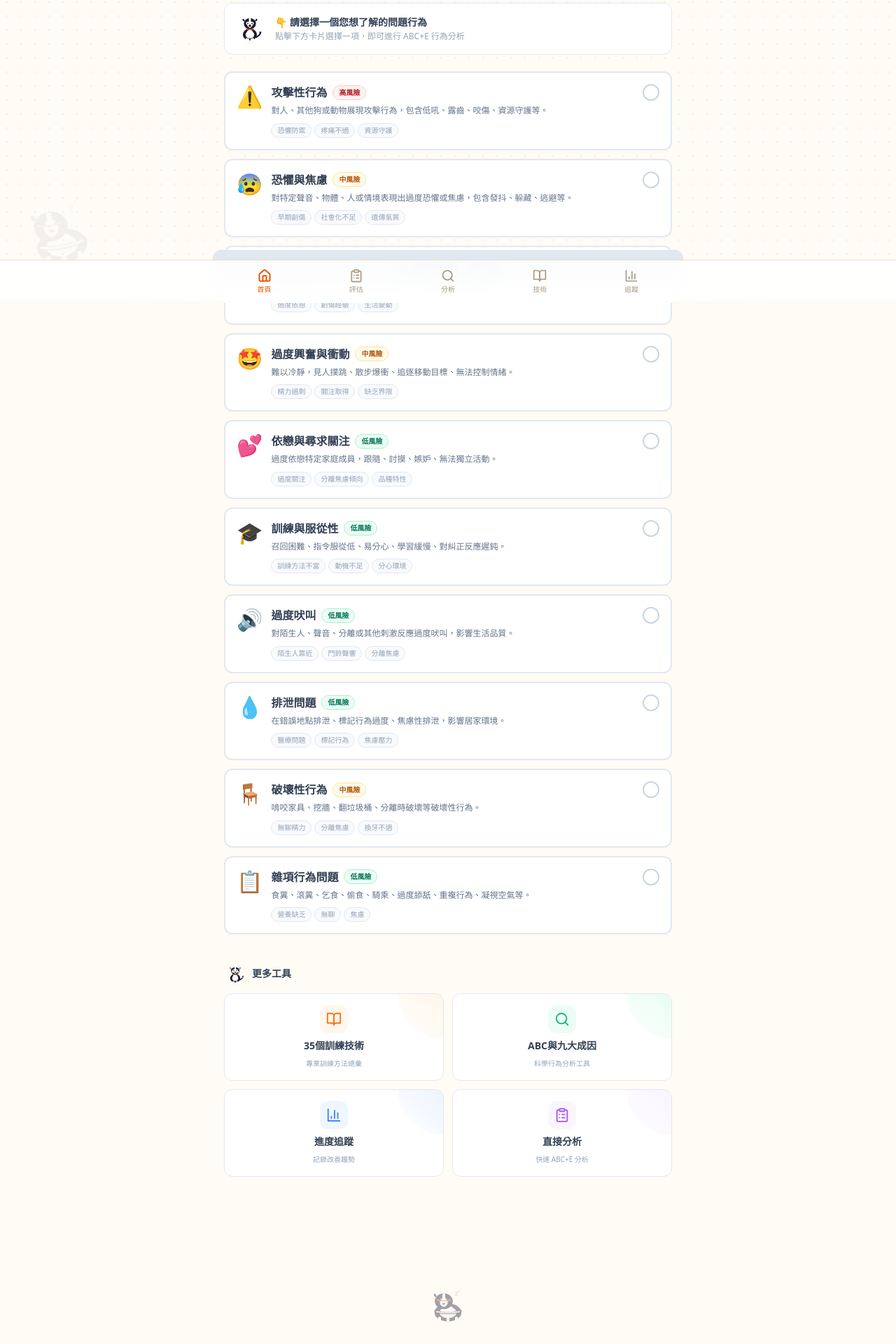
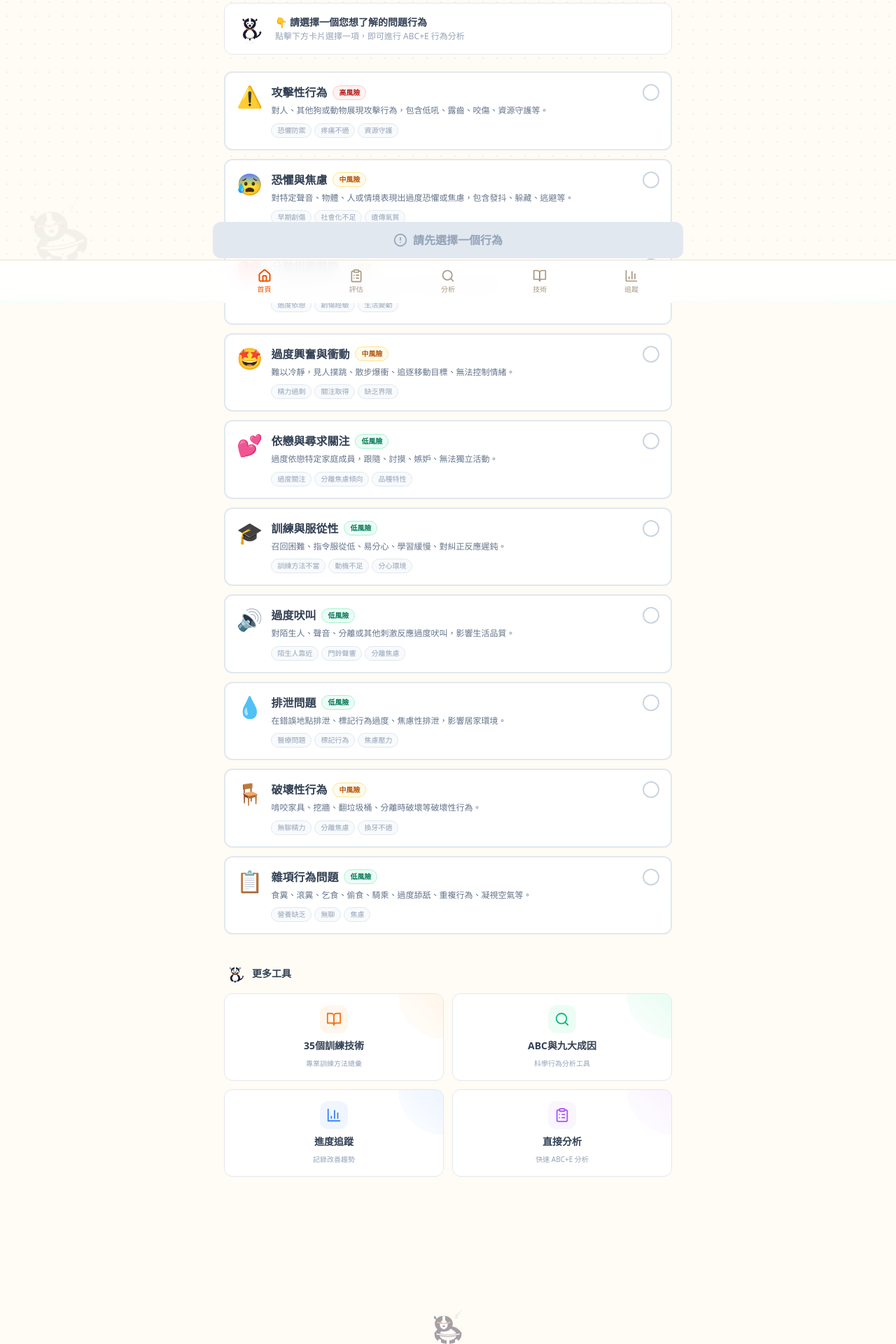
Before and after one commit to chouandony/dog-behavior-analyzer-v3, a Next.js app: page / in a window 1280 px wide. Shown: the part 367-2287 px from the top of the page at 70% size. Built offline with nearby package versions, Linux system fonts and the light colour scheme.

Commit message:
Adjust bottom button position and padding

```diff
--- a/app/page.tsx
+++ b/app/page.tsx
@@ -161,7 +161,7 @@ export default function HomePage() {
       </div>
 
       {/* 底部浮動按鈕 */}
-      <div className="fixed bottom-6 left-0 right-0 px-4 z-40">
+      <div className="fixed bottom-16 left-0 right-0 px-4 z-[60]">
         <div className="max-w-2xl mx-auto">
           {selected ? (
             <Link
@@ -185,7 +185,7 @@ export default function HomePage() {
       </div>
 
       {/* 功能入口 */}
-      <div className="pt-4 pb-24">
+      <div className="pt-4 pb-32">
         <div className="flex items-center gap-2 mb-3">
           <BorderCollieSVG size={32} pose="sitting" />
           <h2 className="text-sm font-bold text-slate-700">更多工具</h2>
@@ -239,7 +239,7 @@ export default function HomePage() {
       </div>
 
       {/* 底部裝飾 */}
-      <div className="flex justify-center pt-4 opacity-40">
+      <div className="flex justify-center pt-4 pb-8 opacity-40">
         <BorderCollieSVG size={80} pose="sleeping" />
       </div>
     </div>
```
